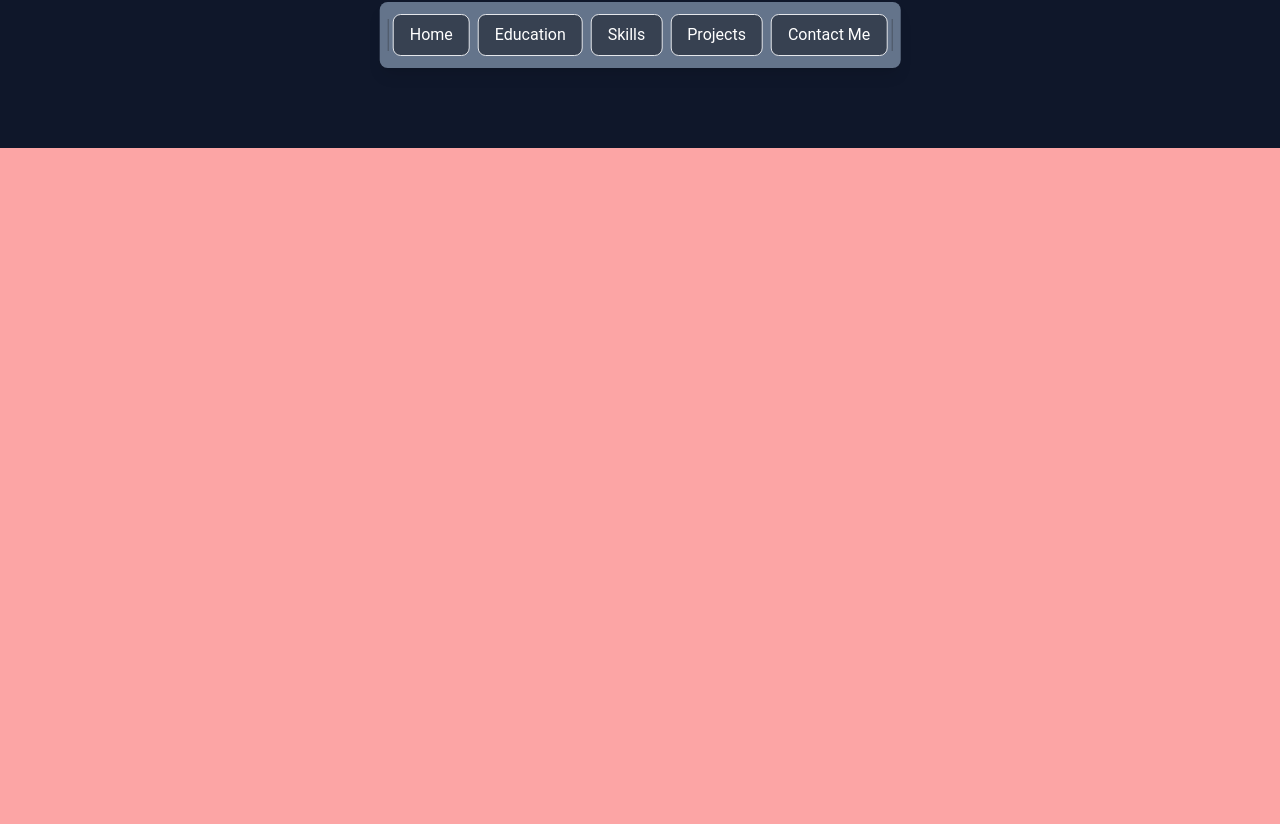
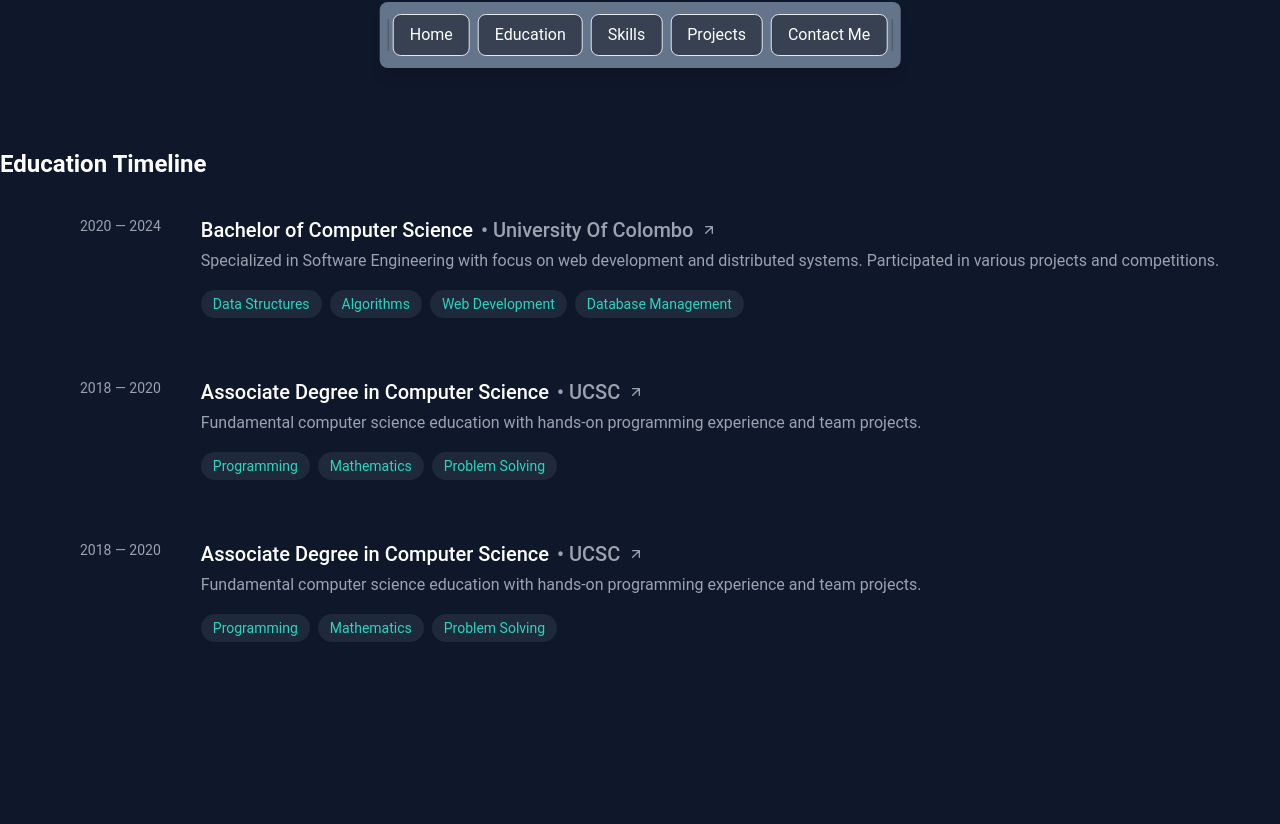
Before and after one commit to ILakshitha/ishan_Lakshitha, a React (Vite) app in the folder Frontend/: page / in a window 1280 px wide. Shown: the part 716-1540 px from the top of the page. Built offline with nearby package versions, Linux system fonts and the light colour scheme.

Commit message:
Add Education card to home screen

```diff
--- a/Frontend/src/pages/Home.jsx
+++ b/Frontend/src/pages/Home.jsx
@@ -5,6 +5,7 @@ import AppBar from '../components/AppBar';
 import Home_C from './Home_C';
 import Header from '../components/Header';
 import ProjectCard from '../components/ProjectCard';
+import Education_C from './Education_C';
 
 export default function Home() {
   const homeref = useRef(null);
@@ -53,7 +54,7 @@ export default function Home() {
       githubUrl: "https://github.com/your-username/project-2"
     },
     {
-      title: "Project 2",
+      title: "Project 3",
       description: "Another sample project description. Replace with your actual project details.",
       technologies: ["Python", "Django", "PostgreSQL"],
       imageUrl: "/path-to-your-image.jpg",
@@ -61,7 +62,7 @@ export default function Home() {
       githubUrl: "https://github.com/your-username/project-2"
     },
     {
-      title: "Project 2",
+      title: "Project 4",
       description: "Another sample project description. Replace with your actual project details.",
       technologies: ["Python", "Django", "PostgreSQL"],
       imageUrl: "/path-to-your-image.jpg",
@@ -69,7 +70,7 @@ export default function Home() {
       githubUrl: "https://github.com/your-username/project-2"
     },
     {
-      title: "Project 2",
+      title: "Project 5",
       description: "Another sample project description. Replace with your actual project details.",
       technologies: ["Python", "Django", "PostgreSQL"],
       imageUrl: "/path-to-your-image.jpg",
@@ -77,7 +78,7 @@ export default function Home() {
       githubUrl: "https://github.com/your-username/project-2"
     },
     {
-      title: "Project 2",
+      title: "Project 6",
       description: "Another sample project description. Replace with your actual project details.",
       technologies: ["Python", "Django", "PostgreSQL"],
       imageUrl: "/path-to-your-image.jpg",
@@ -112,8 +113,8 @@ export default function Home() {
         </div>
 
       </div>
-      <div ref={educationref} id='education' className=' bg-red-300 h-screen'>
-
+      <div ref={educationref} id='education' className=' bg-slate-900 h-screen'>
+        <Education_C />
       </div>
       <div ref={skillref} id='skills' className=' bg-red-500 h-screen'>
 
```
